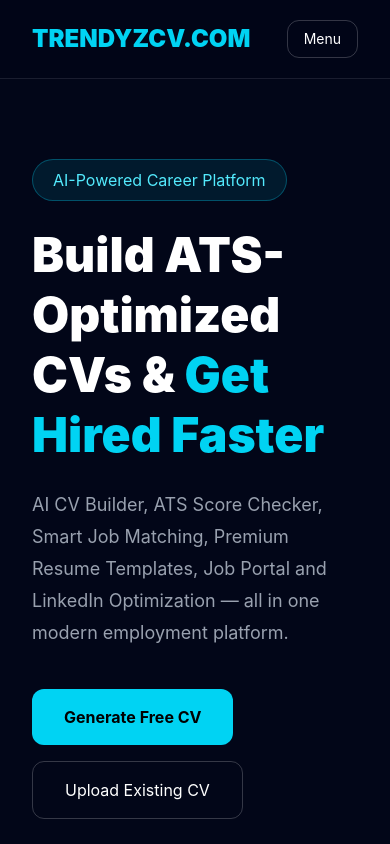
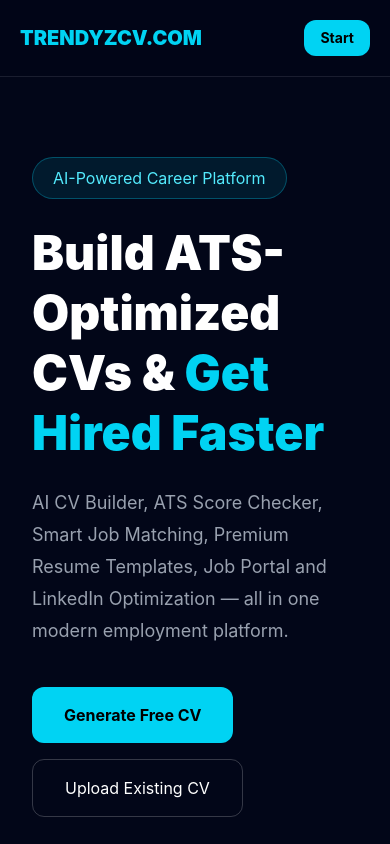
Before and after one commit to kristidyda-cell/trendyzcv-landing-page, a React (Vite) app: page / in a window 390 px wide. Shown: the top 844 px of the page. Built offline with nearby package versions, Linux system fonts and the light colour scheme.

Commit message:
Improve mobile navbar

```diff
--- a/src/components/Navbar.jsx
+++ b/src/components/Navbar.jsx
@@ -1,12 +1,12 @@
 export default function Navbar() {
   return (
     <nav className="sticky top-0 z-50 border-b border-white/10 bg-slate-950/80 backdrop-blur-xl">
-      <div className="max-w-7xl mx-auto px-8 py-5 flex items-center justify-between">
-        <a href="#" className="text-2xl font-black text-cyan-400">
+      <div className="max-w-7xl mx-auto px-5 md:px-8 py-5 flex items-center justify-between">
+        <a href="#" className="text-xl md:text-2xl font-black text-cyan-400">
           TRENDYZCV.COM
         </a>
 
-        <div className="hidden md:flex gap-8 text-sm text-gray-300">
+        <div className="hidden lg:flex gap-8 text-sm text-gray-300">
           <a href="#" className="hover:text-cyan-400 transition">Home</a>
           <a href="#free-cv" className="hover:text-cyan-400 transition">Free CV Review</a>
           <a href="#pricing" className="hover:text-cyan-400 transition">Pricing</a>
@@ -14,7 +14,7 @@ export default function Navbar() {
           <a href="#linkedin" className="hover:text-cyan-400 transition">LinkedIn</a>
         </div>
 
-        <div className="hidden md:flex items-center gap-3">
+        <div className="hidden lg:flex items-center gap-3">
           <button className="text-gray-300 hover:text-cyan-400 transition">
             Login
           </button>
@@ -24,9 +24,12 @@ export default function Navbar() {
           </button>
         </div>
 
-        <button className="md:hidden border border-white/20 px-4 py-2 rounded-xl text-sm">
-          Menu
-        </button>
+        <a
+          href="#free-cv"
+          className="lg:hidden bg-cyan-400 text-black px-4 py-2 rounded-xl text-sm font-bold"
+        >
+          Start
+        </a>
       </div>
     </nav>
   );
```
